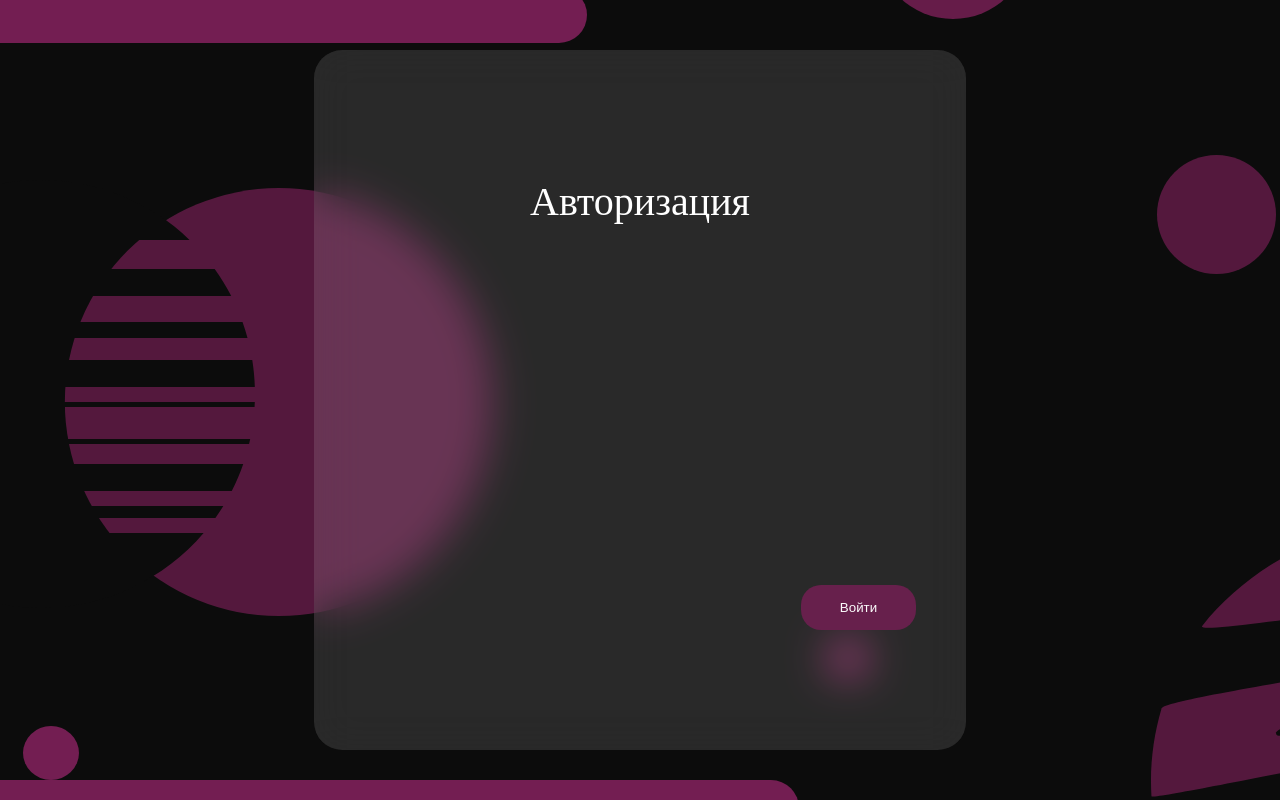
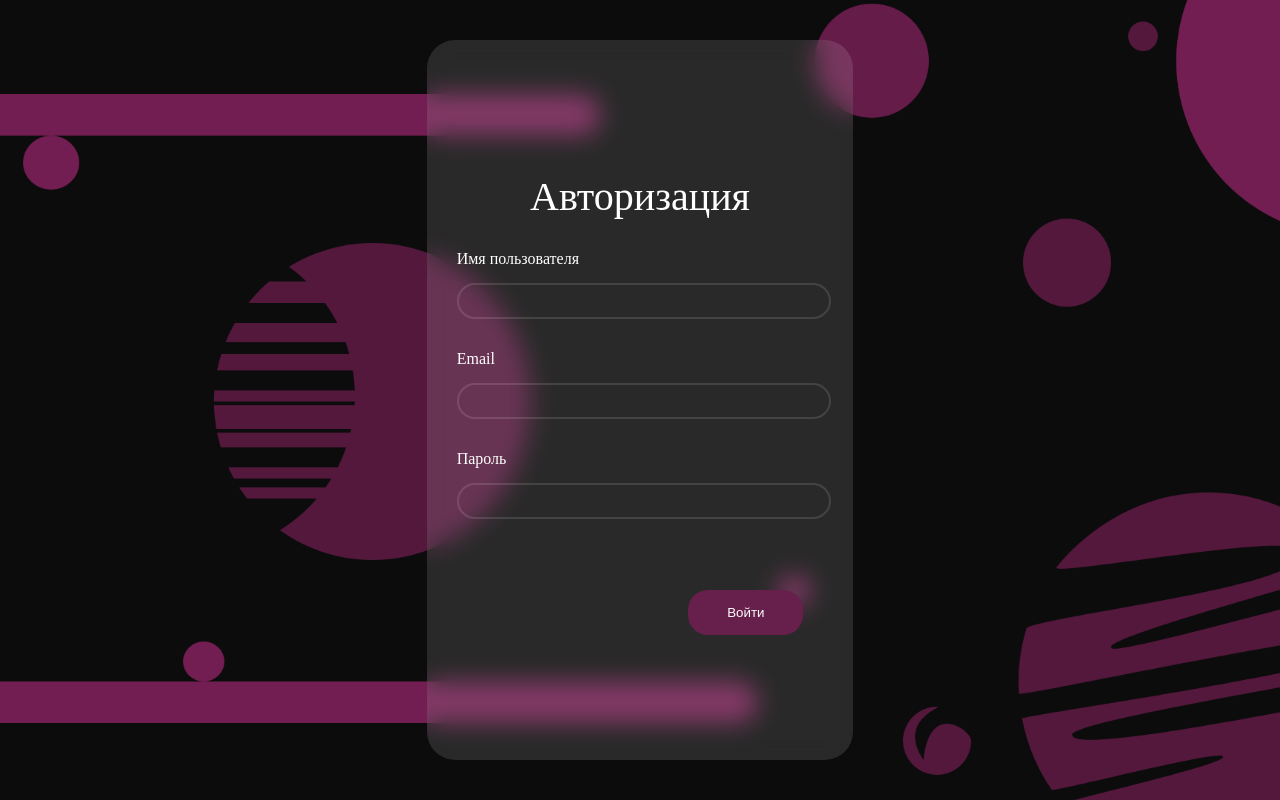
Before and after one commit to Only-Posts/frontend, a Vue app: page / in a window 1280 px wide. Built offline with nearby package versions, Linux system fonts and the light colour scheme.

Commit message:
Добавлена форма для авторизации на прототипе соответствующей страницы.

```diff
--- a/src/App.vue
+++ b/src/App.vue
@@ -33,6 +33,7 @@ body{
 
   /*Стиль элемента*/
   background-repeat: no-repeat;
+  background-size: cover;
   background-image: url("./assets/authBG.png");
   background-position: center;
 }
--- a/src/components/AuthorizationWindow.vue
+++ b/src/components/AuthorizationWindow.vue
@@ -2,9 +2,18 @@
     <div id="main">
         <div id="name">Авторизация</div>
         <div id="fields">
-        <div id="login"></div>
-        <div id="email"></div>
-        <div id="password"></div>
+        <div id="login">
+          <div class="fieldName">Имя пользователя</div>
+          <div class="input"><input type="text"></div>
+        </div>
+        <div id="email">
+          <div class="fieldName">Email</div>
+          <div class="input"><input type="email"></div>
+        </div>
+        <div id="password">
+          <div class="fieldName">Пароль</div>
+          <div class="input"><input type="password"></div>
+        </div>
         </div>
         <div id="enter"><button>Войти</button></div>
     </div>
@@ -19,9 +28,9 @@
 <style scoped>
 #main {
     /*Расположение самого элемента*/
-    margin: 50px;
-    min-width: 652px;
-    max-width: 660px;
+    margin: 40px 0px;
+
+    /*width: ;*/
     border-radius:28px;
     grid-column: 2;
     grid-row: 1/4;
@@ -33,12 +42,13 @@
 
     /*Стиль элемента*/
     background: rgba(251,251,251,0.12);
-    backdrop-filter: blur(20px);
+    backdrop-filter: blur(12px);
 }
 
 #name{
     /*Расположение самого элемента*/
     grid-column: 1;
+    grid-row: 1;
     /*margin: 50px 50px 10px 50px;*/ /*Возможно не нужно*/
 
 
@@ -54,8 +64,81 @@
     color:white;
 }
 
+#fields{
+  /*Расположение самого элемента*/
+  margin: 30px;
+  grid-column: 1;
+  grid-row: 2;
+
+  /*Расположение внутри элемента*/
+  display: grid;
+  grid-template-columns: 1fr;
+  grid-template-rows: 1fr 1fr 1fr;
+
+  /*Стиль элемента*/
+}
+
+  /*Общие параметры*/
+.fieldName{
+  color: white;
+}
+
+.input > input{
+  /*Расположение самого элемента*/
+  margin: 15px 0px;
+
+  /*Расположение внутри элемента*/
+  text-indent: 10px;
+
+
+  /*Стиль элемента*/
+  width: 100%;
+  height: 30px;
+  background-color: rgba(251,251,251,0);
+  border: solid 2px rgba(251,251,251,0.12);
+  border-radius: 20px;
+  outline: none;
+  color: rgb(251,251,251);
+}
+
+  /*Часные параметры*/
+#login{
+  /*Расположение самого элемента*/
+  grid-column: 1;
+  grid-row: 1;
+
+  /*Расположение внутри элемента*/
+
+
+  /*Стиль элемента*/
+}
+
+#email{
+  /*Расположение самого элемента*/
+  grid-column: 1;
+  grid-row: 2;
+
+  /*Расположение внутри элемента*/
+
+
+  /*Стиль элемента*/
+}
+
+#password{
+  /*Расположение самого элемента*/
+  grid-column: 1;
+  grid-row: 3;
+
+  /*Расположение внутри элемента*/
+
+
+  /*Стиль элемента*/
+}
+
 #enter{
     /*Расположение самого элемента*/
+    grid-column: 1;
+    grid-row: 3;
     margin: 10px 50px 50px 50px;
 
     /*Расположение внутри элемента*/
@@ -89,3 +172,6 @@
 
 
 <!--/*Стиль элемента*/-->
+
+
+<!--TODO: сделать адаптивный дизайн, чтобы при уменьшении окна оно переходило в другой вид-->
```
Also changed, not shown: 1 other file (tests, documents, lock files or other folders).
